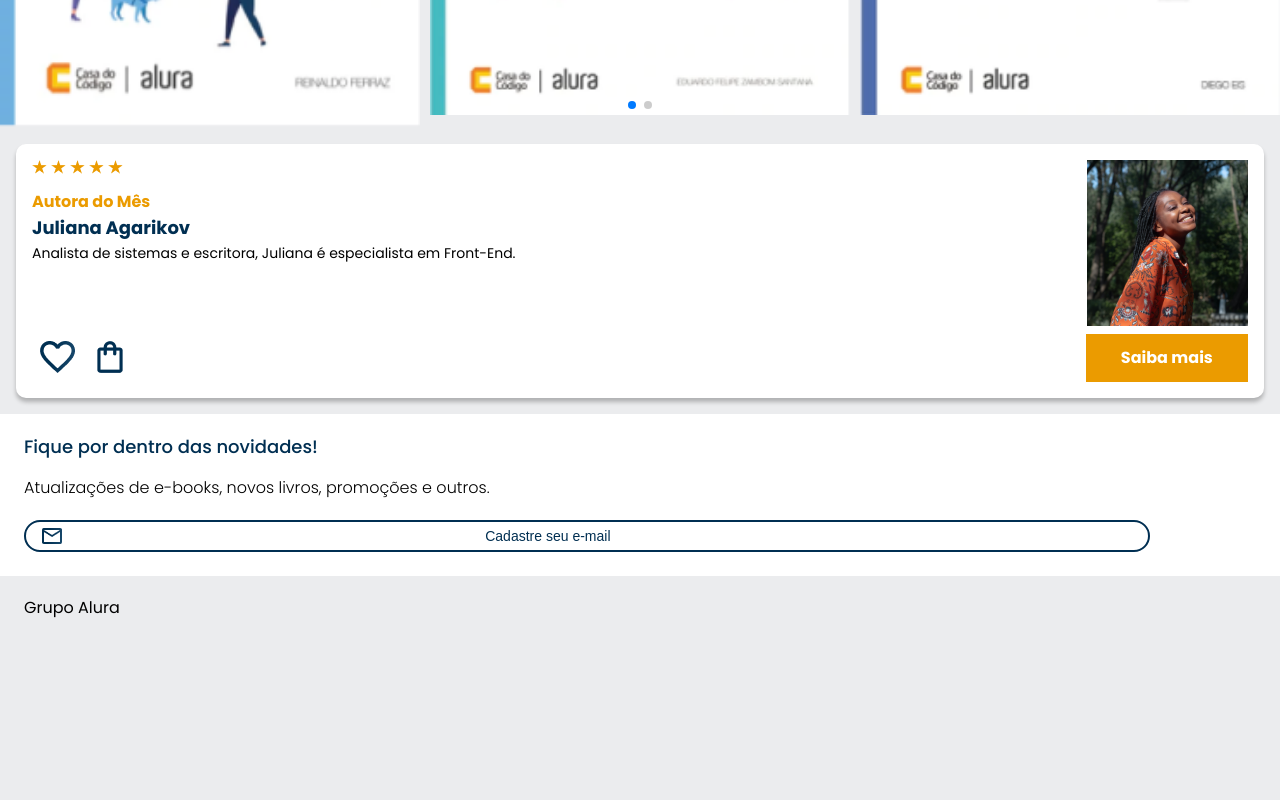
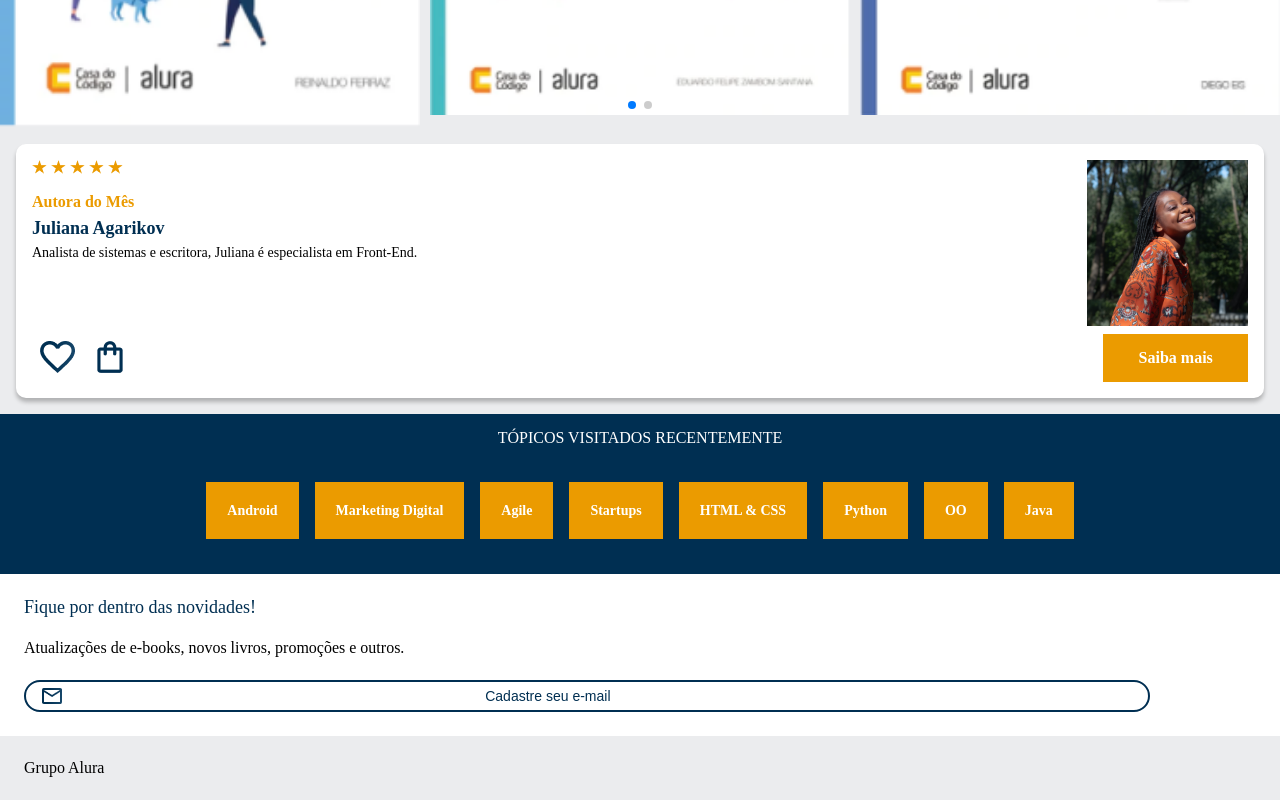
Before and after one commit to wallacesalviano/alurabooks, a plain HTML site: page index.html in a window 1280 px wide. Shown: the part 1716-2516 px from the top of the page. Before the commit the page ends 2356 px from the top, so only its background shows below. Drawn offline with nearby package versions, Linux system fonts and the light colour scheme; a web font is replaced by a local one.

Commit message:
adicionado sessão tópico e alteracao de cores

```diff
--- a/assets/styles/header.css
+++ b/assets/styles/header.css
@@ -47,7 +47,7 @@
 }
 
 .lista-menu__link{
-    background: var(--azul-degrade);
+    background: var(--azul);
     -webkit-background-clip: text;
     -webkit-text-fill-color: transparent;
     background-clip: text;
--- /dev/null
+++ b/assets/styles/topicos.css
@@ -0,0 +1,35 @@
+.topicos{
+    background-color: var(--azul);
+    padding: 1em 0;
+    text-align: center;
+}
+
+.topicos__titulo{
+    color: var(--branco);
+    font-weight: 300;
+    margin-bottom: 1em;
+}
+
+.topicos__lista{
+    display: flex;
+    flex-wrap: wrap;
+    justify-content: center;
+    padding: 0.5em;
+}
+
+.topicos__item{
+    margin: 2em 0.5em;
+}
+
+.topicos__link {
+    color: var(--branco);
+    padding: 1.5em;
+    background-color: var(--laranja);
+    text-decoration: none;
+    font-size: 14px;
+    font-weight: 700;
+}
+
+.topicos__link:hover{
+    background-color: rgb(206, 127, 54);
+}
--- a/index.html
+++ b/index.html
@@ -156,6 +156,37 @@
         </div>
     </section>
 
+    <!-- Início do menu tópico-->
+    <section class="topicos">
+        <h2 class="topicos__titulo">TÓPICOS VISITADOS RECENTEMENTE</h2>
+        <ul class="topicos__lista">
+            <li class="topicos__item">
+                <a href="#" class="topicos__link">Android</a>
+            </li>
+            <li class="topicos__item">
+                <a href="#" class="topicos__link">Marketing Digital</a>
+            </li>
+            <li class="topicos__item">
+                <a href="#" class="topicos__link">Agile</a>
+            </li>
+            <li class="topicos__item">
+                <a href="#" class="topicos__link">Startups</a>
+            </li>
+            <li class="topicos__item">
+                <a href="#" class="topicos__link">HTML & CSS</a>
+            </li>
+            <li class="topicos__item">
+                <a href="#" class="topicos__link">Python</a>
+            </li>
+            <li class="topicos__item">
+                <a href="#" class="topicos__link">OO</a>
+            </li>
+            <li class="topicos__item">
+                <a href="#" class="topicos__link">Java</a>
+            </li>
+        </ul>
+    </section>
+
     <section class="contato">
         <h2 class="contato__titulo">Fique por dentro das novidades!</h2>
         <p class="contato__texto">Atualizações de e-books, novos livros, promoções e outros.</p>
--- a/styles.css
+++ b/styles.css
@@ -5,6 +5,7 @@
 @import url("assets/styles/carrossel.css");
 @import url("assets/styles/footer.css");
 @import url("assets/styles/contato.css");
+@import url("assets/styles/topicos.css");
 
 :root{
     --cor-de-fundo: #EBECEE;
@@ -12,7 +13,6 @@
     --branco: #FFFFFF;
     --azul: #002F52;
     --cinza: #F9F9F9
-    --azul-degrade: linear-gradient(97.54deg, #002F52 35.49%, #326589 165.37%);
     --fonte-padrao: 'Poppins'
 }
 
```
